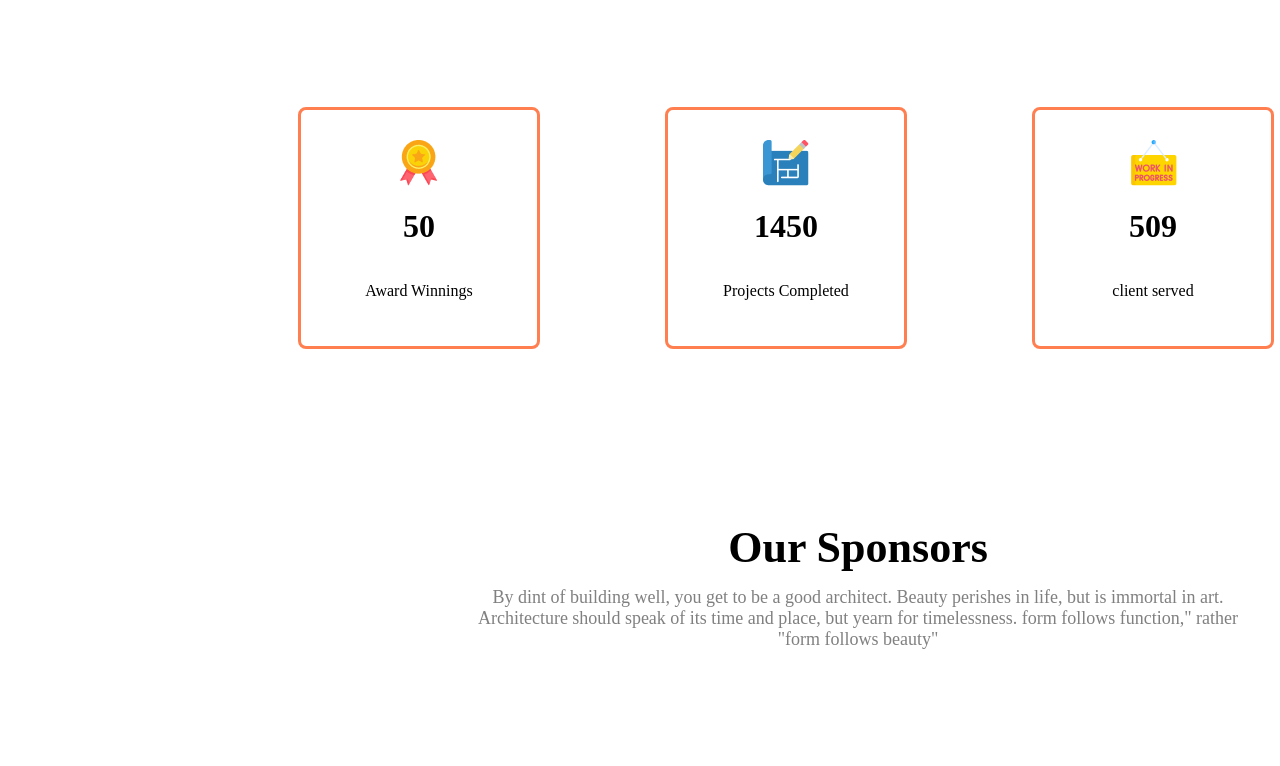
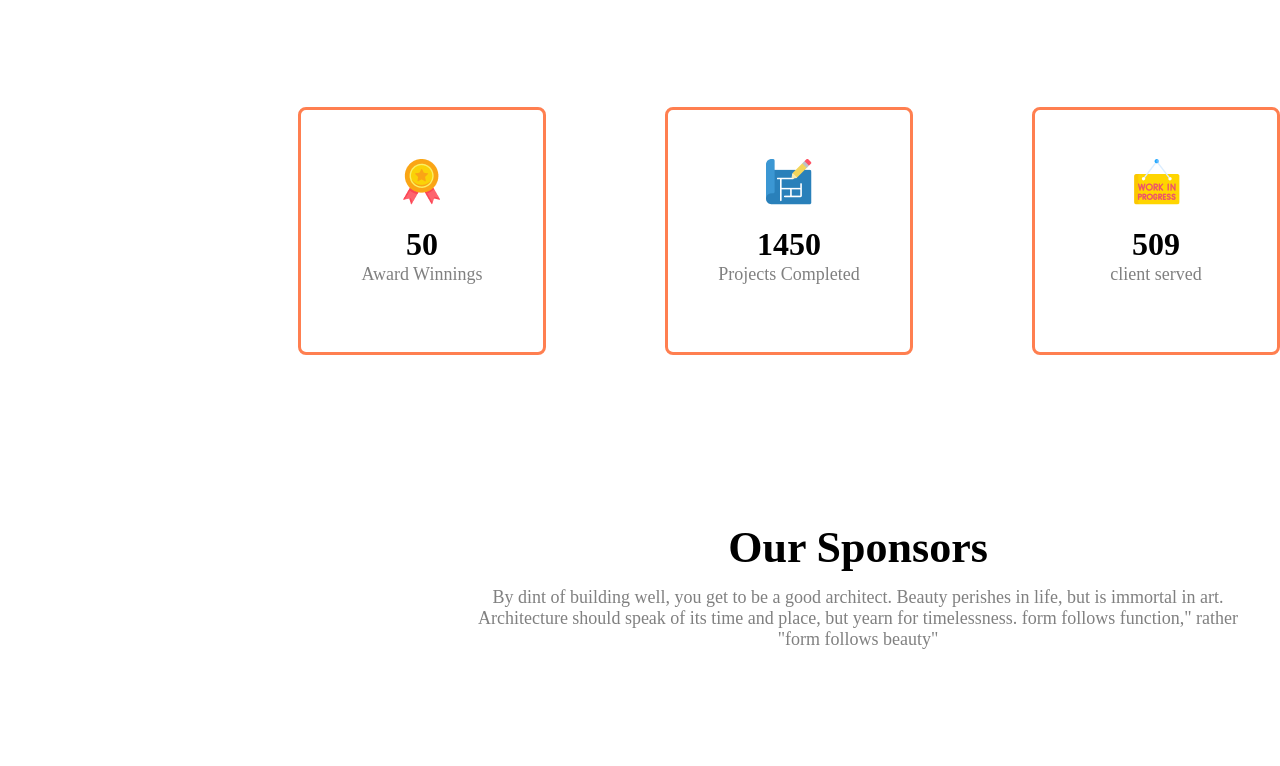
Before and after one commit to onesuddenrain/Assignment_2, a plain HTML site: page index.html in a window 1280 px wide. Shown: the part 3486-4252 px from the top of the page. Drawn offline with Linux system fonts and the light colour scheme.

Commit message:
Animation Added

```diff
--- a/index.html
+++ b/index.html
@@ -35,8 +35,26 @@
             -webkit-filter: grayscale(100%); /* Safari 6.0 - 9.0 */
             filter: grayscale(100%);
         }
-        .shake {
-            transform: translate(1px, 1px) rotate(0deg);
+        .acting {
+            transform:scale(1);
+            transition-delay: 200ms;
+        }
+        .itxt{
+            margin-top: -20px;
+            color: grey;
+            font-size: 18px;
+        }
+        .triggerArea {
+            width: 242px;
+            height: 242px;
+            position: relative;
+        }
+        .triggerArea:hover{
+            background-color: bisque;
+        }
+        .triggerArea:hover .acting {
+            transform: scale(1.8);
+            transition-delay: 200ms;
         }
 
     </style>
@@ -154,10 +172,10 @@
             </p>
             </div>
             <div style="display: grid; grid-template-columns: 242px 242px 242px 242px; grid-template-rows: 242px; row-gap: 125px; column-gap:125px; border-radius: 8px;padding-top: 110px; padding-left: 290px;">
-                <div style="border-style: solid; border-color: coral; border-radius: 8px; display: flex; flex-direction: column; align-items: center; justify-content: center; text-align: center;"><img src="images/icons/ribon.png" alt="ribon        "><h1>50</h1><p class="itxt">Award Winnings</p></div>
-                <div style="border-style: solid; border-color: coral; border-radius: 8px; display: flex; flex-direction: column; align-items: center; justify-content: center; text-align: center;"><img src="images/icons/projects.png" alt="projects  "><h1>1450</h1><p class="itxt">Projects Completed</p></div>
-                <div style="border-style: solid; border-color: coral; border-radius: 8px; display: flex; flex-direction: column; align-items: center; justify-content: center; text-align: center;"><img src="images/icons/customers.png" alt="customers"><h1>509</h1><p class="itxt">client served</p></div>
-                <div style="border-style: solid; border-color: coral; border-radius: 8px; display: flex; flex-direction: column; align-items: center; justify-content: center; text-align: center;"><img src="images/icons/email.png" alt="email        "><h1>50,023</h1><p class="itxt">emails sent</p></div>
+                <div class="triggerArea" style="border-style: solid; border-color: coral; border-radius: 8px; display: flex; flex-direction: column; align-items: center; justify-content: center; text-align: center;"><img class="acting" src="images/icons/ribon.png" alt="ribon        "><h1>50</h1><p class="itxt">Award Winnings</p></div>
+                <div class="triggerArea" style="border-style: solid; border-color: coral; border-radius: 8px; display: flex; flex-direction: column; align-items: center; justify-content: center; text-align: center;"><img class="acting" src="images/icons/projects.png" alt="projects  "><h1>1450</h1><p class="itxt">Projects Completed</p></div>
+                <div class="triggerArea" style="border-style: solid; border-color: coral; border-radius: 8px; display: flex; flex-direction: column; align-items: center; justify-content: center; text-align: center;"><img class="acting" src="images/icons/customers.png" alt="customers"><h1>509</h1><p class="itxt">client served</p></div>
+                <div class="triggerArea" style="border-style: solid; border-color: coral; border-radius: 8px; display: flex; flex-direction: column; align-items: center; justify-content: center; text-align: center;"><img class="acting" src="images/icons/email.png" alt="email        "><h1>50,023</h1><p class="itxt">emails sent</p></div>
             </div>
 
         </div>
```
